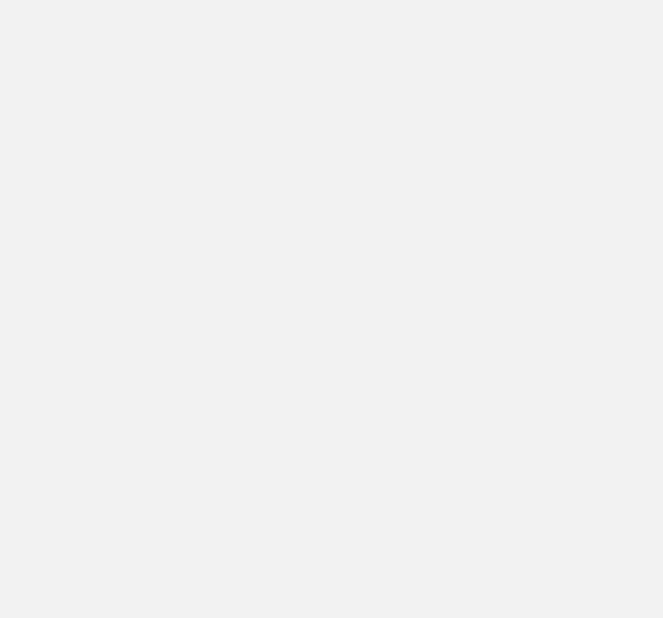
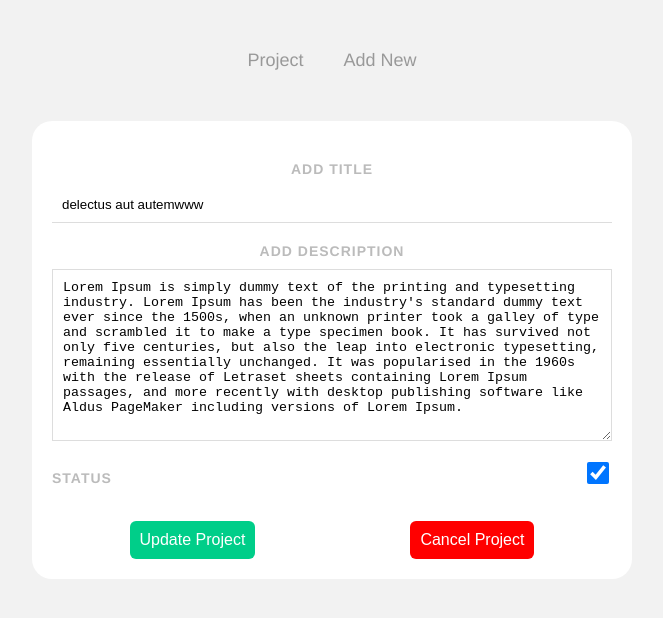
Before and after one commit to sombathoudom/Simeple-project-planner-Vue-js, a Vue app: page /edit/project/1 in a window 1280 px wide. Shown: the top 618 px of the page, without its empty margins (308-971 px from the left). Built offline with nearby package versions, Linux system fonts and the light colour scheme; data requests are answered from the project's data file.

Commit message:
add edit function

```diff
--- a/data/db.json
+++ b/data/db.json
@@ -3,16 +3,16 @@
     {
       "userId": 1,
       "id": 1,
-      "title": "delectus aut autem",
+      "title": "delectus aut autemwww",
       "description": "Lorem Ipsum is simply dummy text of the printing and typesetting industry. Lorem Ipsum has been the industry's standard dummy text ever since the 1500s, when an unknown printer took a galley of type and scrambled it to make a type specimen book. It has survived not only five centuries, but also the leap into electronic typesetting, remaining essentially unchanged. It was popularised in the 1960s with the release of Letraset sheets containing Lorem Ipsum passages, and more recently with desktop publishing software like Aldus PageMaker including versions of Lorem Ipsum.",
-      "completed": false
+      "completed": true
     },
     {
       "userId": 1,
       "id": 2,
       "title": "quis ut nam facilis et officia qui",
       "description": "Lorem Ipsum is simply dummy text of the printing and typesetting industry. Lorem Ipsum has been the industry's standard dummy text ever since the 1500s, when an unknown printer took a galley of type and scrambled it to make a type specimen book. It has survived not only five centuries, but also the leap into electronic typesetting, remaining essentially unchanged. It was popularised in the 1960s with the release of Letraset sheets containing Lorem Ipsum passages, and more recently with desktop publishing software like Aldus PageMaker including versions of Lorem Ipsum.",
-      "completed": false
+      "completed": true
     },
     {
       "userId": 1,
@@ -26,12 +26,12 @@
       "id": 4,
       "title": "et porro tempora",
       "description": "Lorem Ipsum is simply dummy text of the printing and typesetting industry. Lorem Ipsum has been the industry's standard dummy text ever since the 1500s, when an unknown printer took a galley of type and scrambled it to make a type specimen book. It has survived not only five centuries, but also the leap into electronic typesetting, remaining essentially unchanged. It was popularised in the 1960s with the release of Letraset sheets containing Lorem Ipsum passages, and more recently with desktop publishing software like Aldus PageMaker including versions of Lorem Ipsum.",
-      "completed": true
+      "completed": false
     },
     {
       "userId": 1,
       "id": 5,
-      "title": "laboriosam mollitia et enim quasi adipisci quia provident illum",
+      "title": "laboriosam mollitia",
       "description": "Lorem Ipsum is simply dummy text of the printing and typesetting industry. Lorem Ipsum has been the industry's standard dummy text ever since the 1500s, when an unknown printer took a galley of type and scrambled it to make a type specimen book. It has survived not only five centuries, but also the leap into electronic typesetting, remaining essentially unchanged. It was popularised in the 1960s with the release of Letraset sheets containing Lorem Ipsum passages, and more recently with desktop publishing software like Aldus PageMaker including versions of Lorem Ipsum.",
       "completed": false
     }
--- a/src/App.vue
+++ b/src/App.vue
@@ -1,7 +1,16 @@
 <template>
-  <router-view></router-view>
+  <div id="app">
+    <Navbar />
+    <router-view />
+  </div>
 </template>
 
+<script>
+import Navbar from "./components/Navbar.vue";
+export default {
+  components: { Navbar },
+};
+</script>
 <style>
 body {
   background-color: #f2f2f2;
--- /dev/null
+++ b/src/components/Navbar.vue
@@ -0,0 +1,27 @@
+<template>
+  <nav class="main-nav">
+    <router-link :to="{ name: 'Home' }">Project</router-link>
+    <router-link :to="{ name: 'AddProject' }">Add New</router-link>
+  </nav>
+</template>
+<script>
+export default {};
+</script>
+<style>
+.main-nav {
+  text-align: center;
+  margin: 40px auto;
+}
+.main-nav a {
+  display: inline-block;
+  text-decoration: none;
+  margin: 0 10px;
+  color: #999;
+  font-size: 18px;
+  padding: 10px;
+}
+a.router-link-exact-active {
+  border-bottom: 2px solid #00ce89;
+  padding-bottom: 4px;
+}
+</style>
--- a/src/components/SingleProject.vue
+++ b/src/components/SingleProject.vue
@@ -1,10 +1,14 @@
 <template>
   <div class="project" :class="{ completed: project.completed }">
     <div class="actions">
-      <h3 @click="showDescription = !showDescription">{{ project.title }}</h3>
+      <h3 @click="handleShowDetail">
+        {{ project.title }}
+        <span class="material-icons down"> {{ this.icon }} </span>
+      </h3>
       <div class="icons">
-        <span class="material-icons"> edit </span>
-
+        <router-link :to="{ name: 'EditProject', params: { id: project.id } }">
+          <span class="material-icons"> edit </span>
+        </router-link>
         <span class="material-icons" @click="deleteProject"> delete </span
         ><span class="material-icons check" @click="completeProject">
           done
@@ -23,9 +27,20 @@ export default {
     return {
       showDescription: false,
       url: "http://localhost:3000/projects" + this.project.id, //it's from props
+      icon: "expand_more",
+      toogle: 1,
     };
   },
   methods: {
+    handleShowDetail() {
+      if (this.toogle % 2 == 0) {
+        this.icon = "expand_more";
+      } else {
+        this.icon = "expand_less";
+      }
+      this.showDescription = !this.showDescription;
+      this.toogle++;
+    },
     deleteProject() {
       fetch(this.url, { method: "DELETE" })
         .then(() => this.$emit("delete", this.project.id))
--- a/src/router/index.js
+++ b/src/router/index.js
@@ -2,6 +2,7 @@ import Vue from "vue";
 import VueRouter from "vue-router";
 import Home from "../views/Home.vue";
 import AddProject from "../views/addProject.vue";
+import EditProject from "../views/editProject.vue";
 Vue.use(VueRouter);
 
 const routes = [
@@ -15,6 +16,12 @@ const routes = [
     name: "AddProject",
     component: AddProject,
   },
+  {
+    path: "/edit/project/:id",
+    name: "EditProject",
+    component: EditProject,
+    props: true,
+  },
 ];
 
 const router = new VueRouter({
--- a/src/views/addProject.vue
+++ b/src/views/addProject.vue
@@ -38,9 +38,6 @@ form {
   background-color: rgb(255, 255, 255);
   padding: 20px;
   border-radius: 20px;
-  width: 50%;
-  margin-left: auto;
-  margin-right: auto;
 }
 label {
   display: block;
--- /dev/null
+++ b/src/views/editProject.vue
@@ -0,0 +1,76 @@
+<template>
+  <form @submit.prevent="handleUpdate">
+    <label for="">Add Title</label>
+    <input type="text" required v-model="title" />
+    <label for="">Add Description</label>
+    <textarea required v-model="description" rows="10" cols="20"></textarea>
+    <div class="check-complete">
+      <label for="">Status</label>
+      <input type="checkbox" v-model="complete" rows="10" cols="20" />
+    </div>
+    <div class="button-action">
+      <button>Update Project</button>
+      <button class="btn-danger" :to="{ name: '/' }">Cancel Project</button>
+    </div>
+  </form>
+</template>
+<script>
+export default {
+  props: ["id"],
+  data() {
+    return {
+      title: "",
+      description: "",
+      complete: "",
+      url: "  http://localhost:3000/projects/" + this.id, //id is a props
+    };
+  },
+  mounted() {
+    fetch(this.url)
+      .then((res) => res.json())
+      .then((data) => {
+        this.title = data.title;
+        this.description = data.description;
+        this.complete = data.completed;
+      });
+  },
+  methods: {
+    handleUpdate() {
+      fetch(this.url, {
+        method: "PATCH",
+        headers: { "Content-Type": "application/json" },
+        body: JSON.stringify({
+          title: this.title,
+          description: this.description,
+          completed: this.complete,
+        }),
+      })
+        .then(() => {
+          this.$router.push("/");
+        })
+        .catch((err) => console.error(err));
+    },
+  },
+};
+</script>
+<style>
+button {
+  cursor: pointer;
+}
+.check-complete {
+  display: flex;
+  justify-content: space-between;
+  align-items: center;
+}
+.check-complete input {
+  width: 22px;
+  height: 50px;
+}
+.button-action {
+  display: flex;
+}
+.button-action .btn-danger {
+  background-color: red;
+  color: white;
+}
+</style>
```
